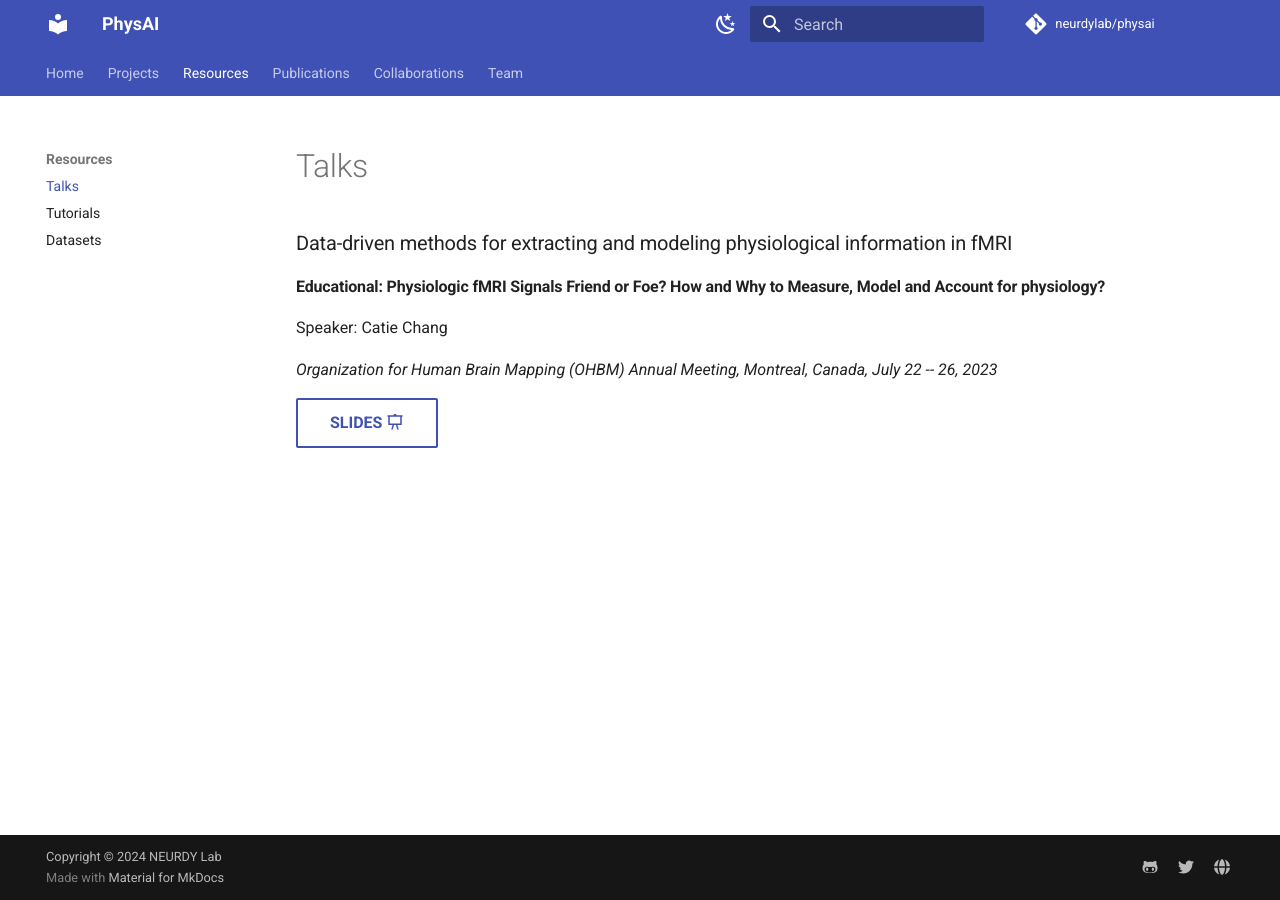
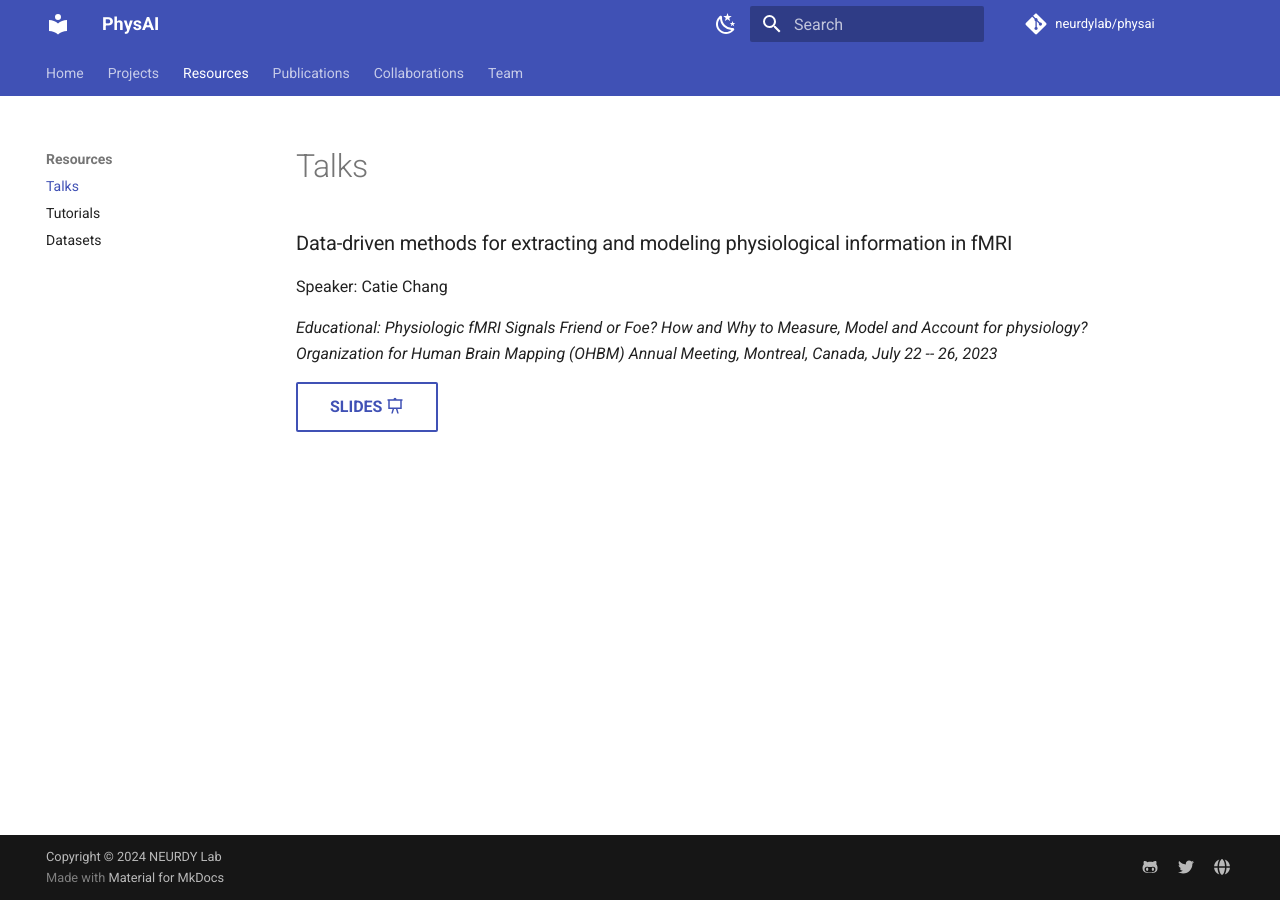
Before and after one commit to neurdylab/physai, an MkDocs documentation site: the page built from docs/resources/talks.md, in a window 1280 px wide. Built offline with MkDocs 1.6.1 and Material for MkDocs 9.7.7, drawn with Linux system fonts in a browser that asks for light colours; comment, search, counter and statistics services are not loaded.

```diff
--- a/docs/resources/talks.md
+++ b/docs/resources/talks.md
@@ -1,8 +1,8 @@
 <h3>Data-driven methods for extracting and modeling physiological information in fMRI</h3>
-<h4>Educational: Physiologic fMRI Signals Friend or Foe? How and Why to Measure, Model and Account for physiology?</h4>
 
 <p>Speaker: Catie Chang</p>
 
-*<p>Organization for Human Brain Mapping (OHBM) Annual Meeting, Montreal, Canada, July 22 -- 26, 2023</p>*
+*<p>Educational: Physiologic fMRI Signals Friend or Foe? How and Why to Measure, Model and Account for physiology?<br>
+Organization for Human Brain Mapping (OHBM) Annual Meeting, Montreal, Canada, July 22 -- 26, 2023</p>*
 
 [SLIDES :material-presentation:](https://vanderbilt365-my.sharepoint.com/:p:/g/personal/catie_chang_vanderbilt_edu/ESDyf3coQ3FEoWz0NfD1qQAByPs4VvFFJGqjPJ_4mHUZWQ?e=X0hssk){ .md-button }
```
Also changed, not shown: 3 other files.
